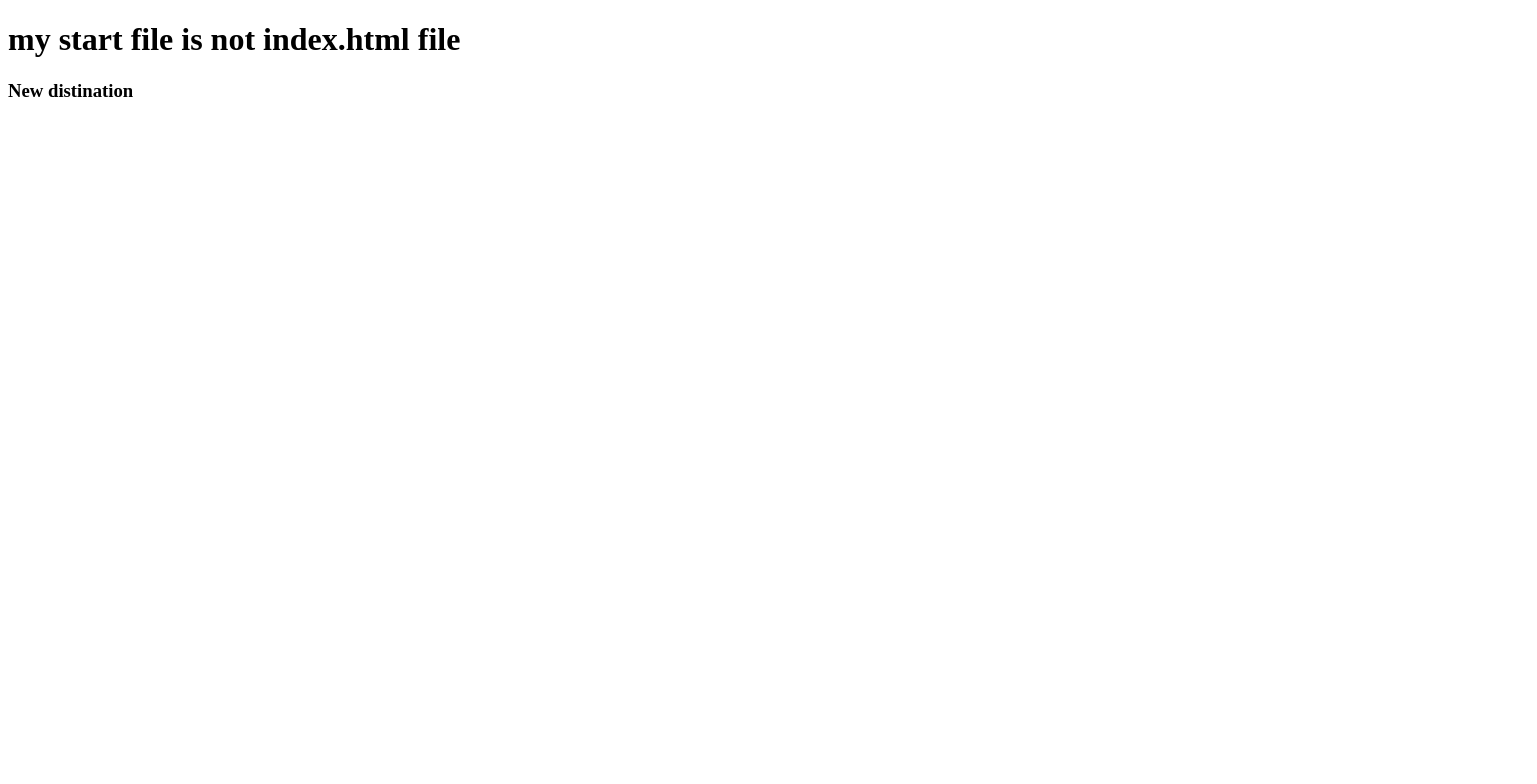
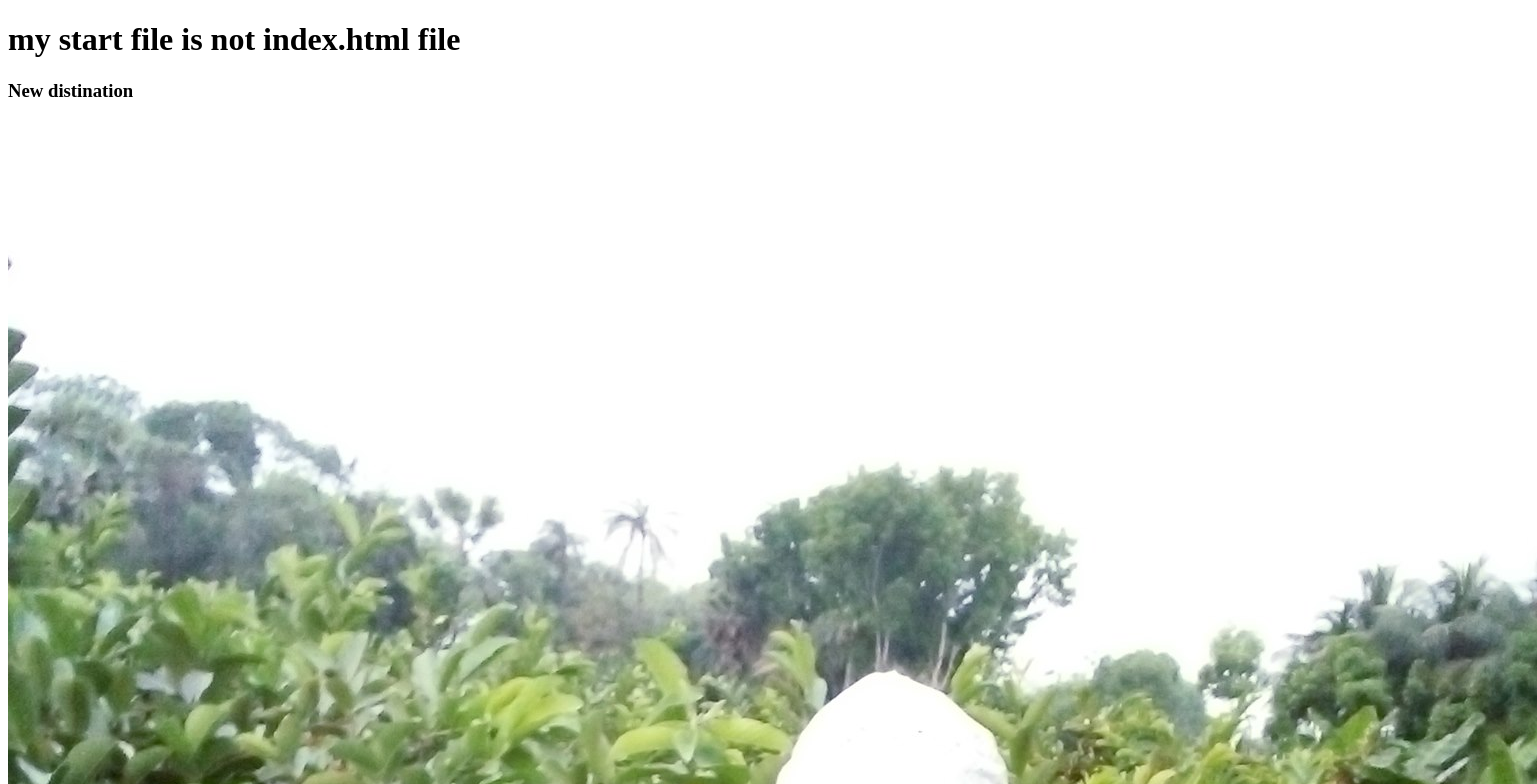
Before and after one commit to ab-rahim-bin-rakib/my-third-repo, a plain HTML site: page index.html in a window 1280 px wide. Shown: the top 784 px of the page, 1537 px wide, since content can reach past the window. Drawn offline with Linux system fonts and the light colour scheme.

Commit message:
frinds added

```diff
--- a/index.html
+++ b/index.html
@@ -9,5 +9,6 @@
 <body>
     <h1>my start file is not index.html file</h1>
     <h3>New distination</h3>
+    <img src="ফ্রেন্ড.jpg" alt="">
 </body>
 </html>
```
Also changed, not shown: Frinds.jpg (added), Masque.jpg (added), ফ্রেন্ড.jpg (added).
